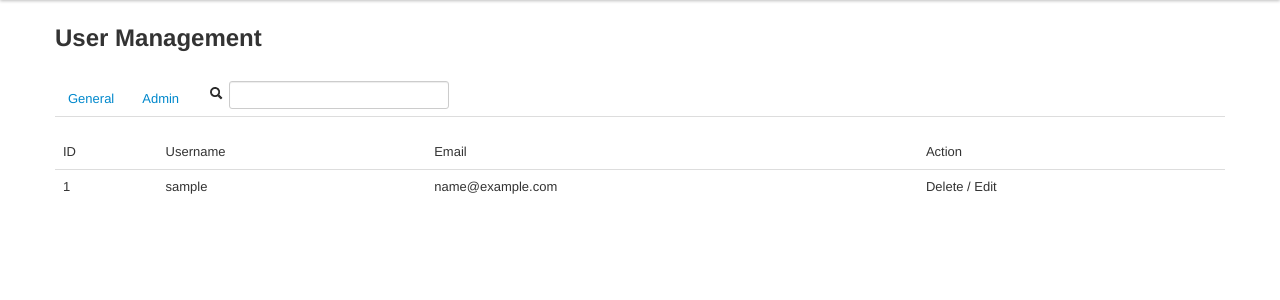
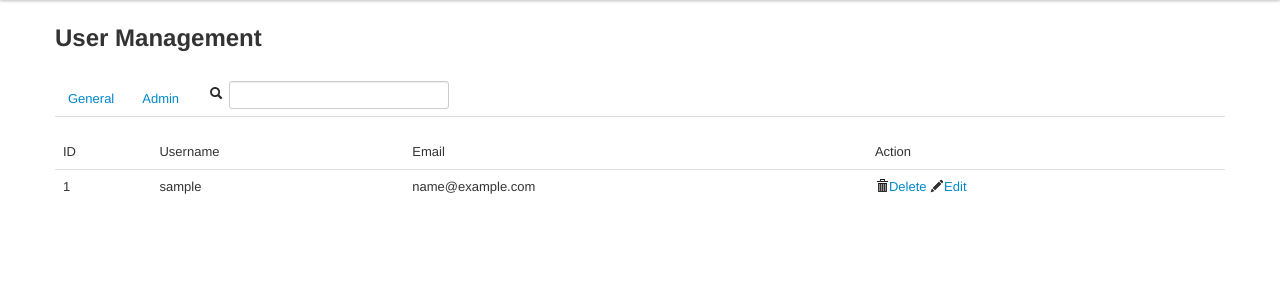
Before and after one commit to legnaleurc/qbtd, a CodeIgniter app: template www/application/views/admin/home.php in a window 1280 px wide. Shown: the part 40-340 px from the top of the page. Run offline with CodeIgniter, Linux system fonts and the light colour scheme; the template is opened without the code that fills it: most values are stand-ins (such as "Sample title", 1, 10 or a date in 2020); data that the repository does not hold is empty; some libraries are stand-ins or nearby versions.

Commit message:
Add Icons and Links

```diff
--- a/www/application/views/admin/home.php
+++ b/www/application/views/admin/home.php
@@ -36,7 +36,10 @@
                   <td><?php echo $u->id; ?></td>
                   <td><?php echo $u->username; ?></td>
                   <td><?php echo $u->email; ?></td>
-                  <td>Delete / Edit </td>
+                  <td>
+                     <i class="icon-trash"></i><a href="#">Delete</a>
+                     <i class="icon-pencil"></i><a href="#">Edit</a>
+                  </td>
                </tr>
             <?php endforeach; ?>
 
```
